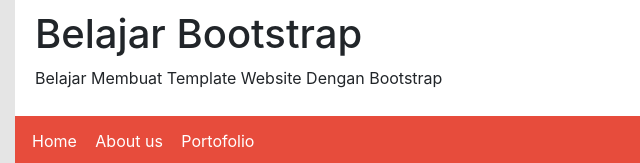
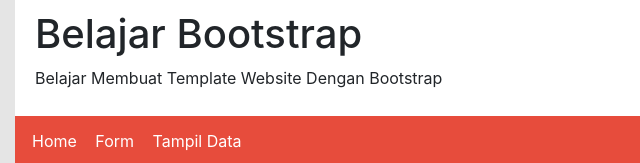
Before and after one commit to dafanusa/dafanusa.github.io, a plain HTML site: page index.html in a window 1280 px wide. Shown: the top 163 px of the page, 70-710 px from the left. Drawn offline with nearby package versions, Linux system fonts and the light colour scheme.

Commit message:
Update index.html

```diff
--- a/index.html
+++ b/index.html
@@ -22,8 +22,8 @@
         <nav class="menus">
           <ul>
             <li><a href="index.html">Home</a></li>
-            <li><a href="form.html">About us</a></li>
-            <li><a href="tampilData.html">Portofolio</a></li>
+            <li><a href="form.html">Form</a></li>
+            <li><a href="tampilData.html">Tampil Data</a></li>
           </ul>
         </nav>
       </div>
```
